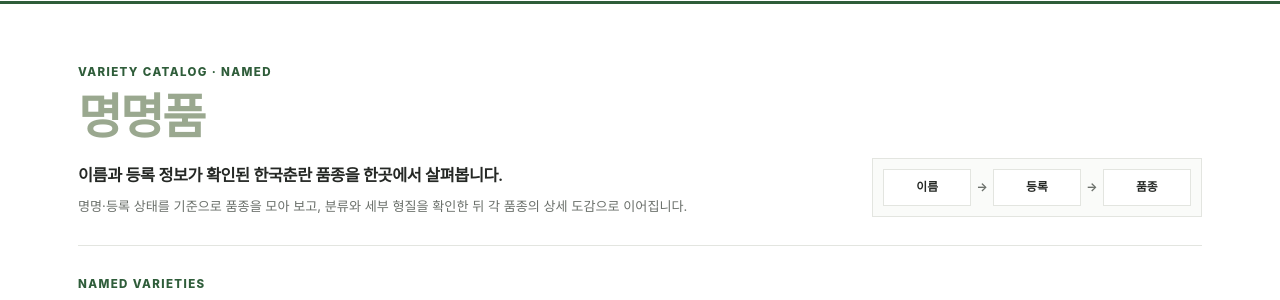
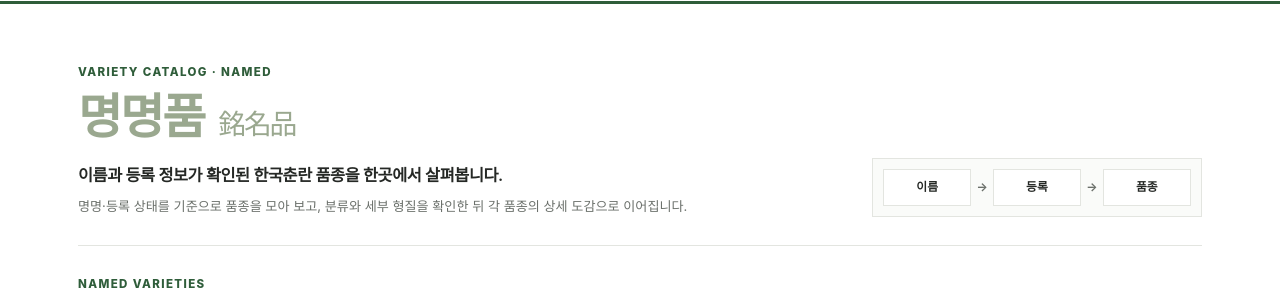
Before and after one commit to parasolra5-pixel/K-chunran, a Jekyll site: the page built from varieties/named.md, in a window 1280 px wide. Shown: the part 185-485 px from the top of the page. Built offline with Jekyll 4.4.1, drawn with Linux system fonts in a browser that asks for light colours.

Commit message:
ui: add hanja to named variety title

```diff
--- a/varieties/named.md
+++ b/varieties/named.md
@@ -7,7 +7,7 @@ permalink: /varieties/named/
 <section class="kc-leaf-hero kc-named-hero">
   <div>
     <p class="kc-page-kicker">VARIETY CATALOG · NAMED</p>
-    <h1>명명품</h1>
+    <h1>명명품 <span style="font-size: 0.58em; font-weight: 400; margin-left: 0.18em;">銘名品</span></h1>
     <p class="kc-page-lead">이름과 등록 정보가 확인된 한국춘란 품종을 한곳에서 살펴봅니다.</p>
     <p class="kc-page-copy">명명·등록 상태를 기준으로 품종을 모아 보고, 분류와 세부 형질을 확인한 뒤 각 품종의 상세 도감으로 이어집니다.</p>
   </div>
```
